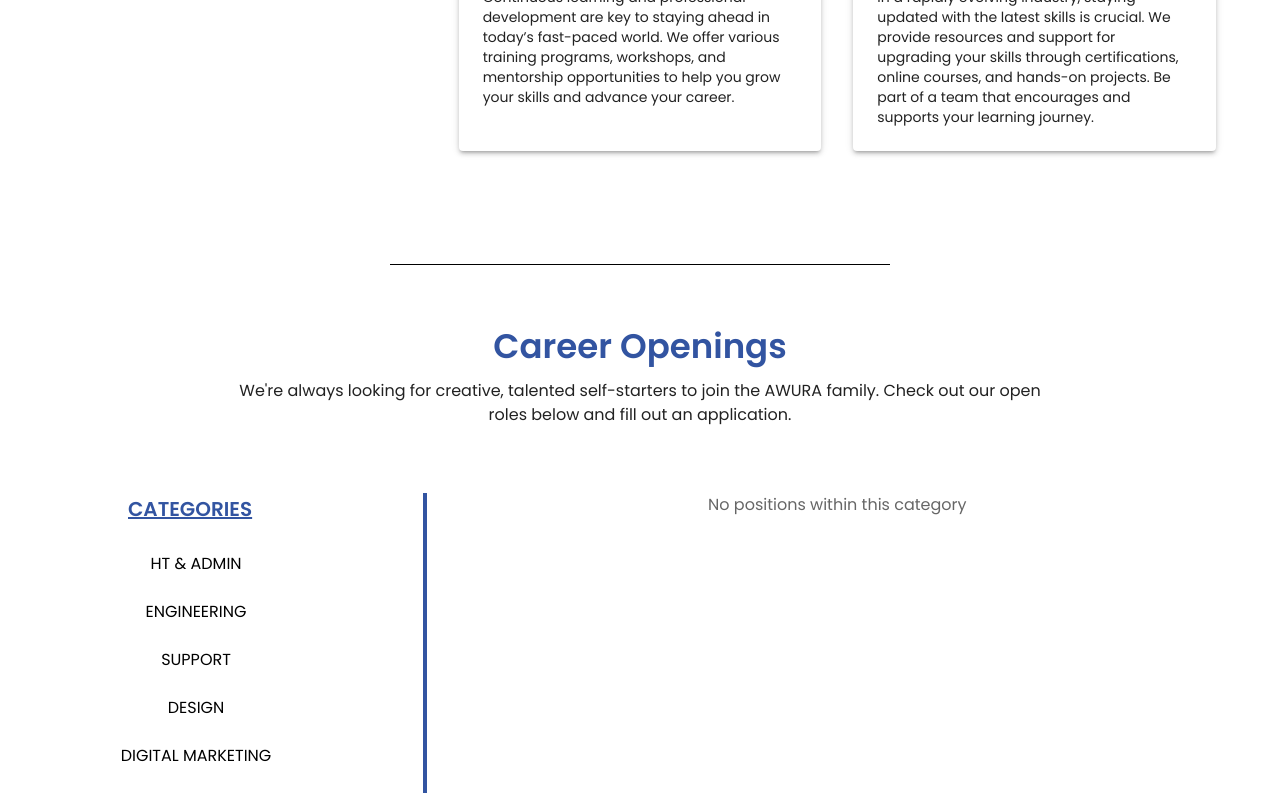
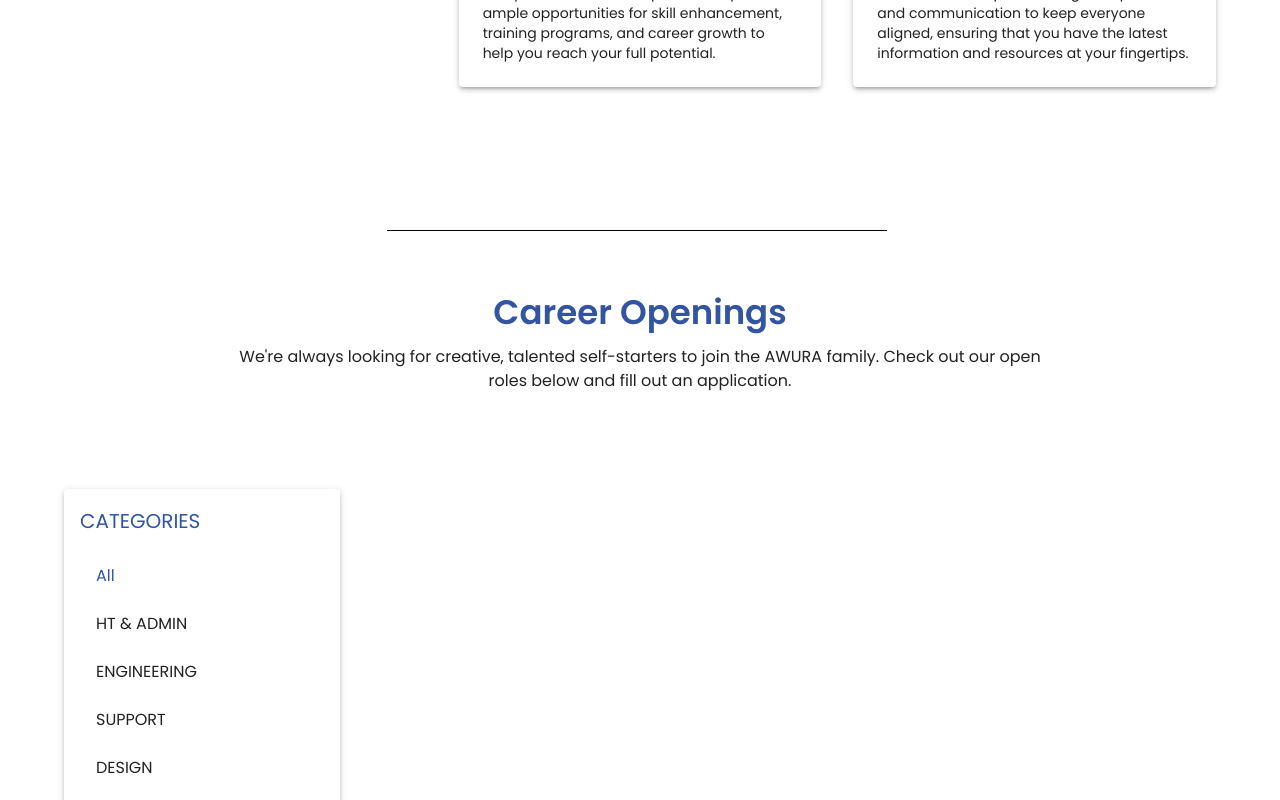
Before and after one commit to bettyhabtesh/AwuraWebsite, a React (Create React App) app: page /vacancy in a window 1280 px wide. Shown: the part 940-1740 px from the top of the page. Built offline with nearby package versions, Linux system fonts and the light colour scheme.

Commit message:
Made responsive

```diff
--- a/src/Components/Home.js
+++ b/src/Components/Home.js
@@ -33,7 +33,7 @@
             <StyledBox
               mt={4}
               borderBottom="1px solid #000"
-              width={{ xs: "100%", sm: "500px" }}
+              width={{ xs: "100%", sm: "500px", md: "500px" }}
               height={2}
               mr="100px"
             />
@@ -79,6 +79,10 @@
     flex-direction: column;
     align-items: center;
   }
+  @media (min-width: 769px) and (max-width: 1024px) {
+    flex-direction: column;
+    align-items: center;
+  }
 `;
 
 const TextContainer = styled.div`
@@ -92,6 +96,12 @@
     margin-right: 20px;
     text-align: center;
   }
+  @media (min-width: 769px) and (max-width: 1024px) {
+    max-width: 80%;
+    margin-left: 20px;
+    margin-right: 20px;
+    text-align: center;
+  }
 `;
 
 const Title = styled.h1`
@@ -99,6 +109,9 @@
   font-weight: bold;
   @media (max-width: 768px) {
     font-size: 2.5rem;
+  }
+  @media (min-width: 769px) and (max-width: 1024px) {
+    font-size: 3rem;
   }
 `;
 
@@ -108,11 +121,17 @@
   @media (max-width: 768px) {
     font-size: 16px;
   }
+  @media (min-width: 769px) and (max-width: 1024px) {
+    font-size: 18px;
+  }
 `;
 
 const SpacerBox = styled(Box)`
   height: 30px;
   @media (max-width: 768px) {
+    display: none;
+  }
+  @media (min-width: 769px) and (max-width: 1024px) {
     display: none;
   }
 `;
@@ -121,12 +140,19 @@
   @media (max-width: 768px) {
     display: none;
   }
+  @media (min-width: 769px) and (max-width: 1024px) {
+    display: none;
+  }
 `;
 
 const ImageContainer = styled.div`
   max-width: 70%;
   @media (max-width: 768px) {
     max-width: 90%;
+    margin-top: 20px;
+  }
+  @media (min-width: 769px) and (max-width: 1024px) {
+    max-width: 80%;
     margin-top: 20px;
   }
 `;
@@ -139,6 +165,10 @@
     width: 100%;
     height: auto;
   }
+  @media (min-width: 769px) and (max-width: 1024px) {
+    width: 80%;
+    height: auto;
+  }
 `;
 
 export default Home;
--- a/src/Components/Vacancy.js
+++ b/src/Components/Vacancy.js
@@ -11,7 +11,6 @@
   List,
   ListItem,
   ListItemText,
-  Link,
   Divider,
 } from "@mui/material";
 import ArrowForwardIosIcon from "@mui/icons-material/ArrowForwardIos";
@@ -40,8 +39,18 @@
 
 const Vacancy = () => {
   const [positions, setPositions] = useState([]);
-  const [selectedCategory, setSelectedCategory] = useState("");
+  const [selectedPosition, setSelectedPosition] = useState(null);
+  const [filteredPositions, setFilteredPositions] = useState(positions);
   const careerOpeningsRef = useRef(null);
+  const categories = [
+    "All",
+    "HT & ADMIN",
+    "ENGINEERING",
+    "SUPPORT",
+    "DESIGN",
+    "DIGITAL MARKETING",
+  ];
+  const [selectedCategory, setSelectedCategory] = useState("All");
 
   useEffect(() => {
     const fetchData = async () => {
@@ -89,19 +98,35 @@
     fetchData();
   }, []);
 
+  useEffect(() => {
+    if (selectedCategory === "All") {
+      setFilteredPositions(positions);
+    } else {
+      const filtered = positions.filter(
+        (position) => position.category === selectedCategory
+      );
+      setFilteredPositions(filtered);
+    }
+  }, [selectedCategory, positions]);
+
   const handleCategoryClick = (category) => {
     setSelectedCategory(category);
   };
 
-  const handleJoinTeamClick = () => {
+  const handlePositionClick = (position) => {
+    setSelectedPosition(position);
     if (careerOpeningsRef.current) {
       careerOpeningsRef.current.scrollIntoView({ behavior: "smooth" });
     }
   };
+  const footerRef = useRef(null); // Create a ref for the footer
 
-  const filteredPositions = selectedCategory
-    ? positions.filter((position) => position.category === selectedCategory)
-    : positions;
+  // Scroll to footer function
+  const scrollToFooter = () => {
+    if (footerRef.current) {
+      footerRef.current.scrollIntoView({ behavior: 'smooth' });
+    }
+  };
 
   const SpacerBox = styled(Box)({
     height: "30px",
@@ -169,13 +194,13 @@
             variant="contained"
             color="primary"
             sx={{ mr: 2, backgroundColor: "#0FB4E8" }}
-            onClick={handleJoinTeamClick}
+            onClick={() => handlePositionClick(null)}
           >
             Join the team
           </Button>
         </Box>
       </Box>
-      handlebars Copy
+
       {/* Benefits Section */}
       <Container sx={{ py: 5 }}>
         <Grid container spacing={4}>
@@ -183,7 +208,7 @@
             <Typography
               variant="h4"
               component="h2"
-              color="#001833"
+              color="#00063F"
               sx={{
                 fontWeight: "bold",
                 textAlign: { xs: "center", md: "left" },
@@ -270,10 +295,10 @@
                     </Typography>
                   </Box>
                   <Typography variant="body2" component="p">
-                    Continuous learning and professional development are key to
-                    staying ahead in today’s fast-paced world. We offer various
-                    training programs, workshops, and mentorship opportunities
-                    to help you grow your skills and advance your career.
+                    We foster a culture of continuous learning and professional
+                    development. We provide ample opportunities for skill
+                    enhancement, training programs, and career growth to help
+                    you reach your full potential.
                   </Typography>
                 </Paper>
               </Grid>
@@ -291,15 +316,14 @@
                       color="#001833"
                       sx={{ fontWeight: "bold" }}
                     >
-                      Upgrade Skills
+                      Timely update
                     </Typography>
                   </Box>
                   <Typography variant="body2" component="p">
-                    In a rapidly evolving industry, staying updated with the
-                    latest skills is crucial. We provide resources and support
-                    for upgrading your skills through certifications, online
-                    courses, and hands-on projects. Be part of a team that
-                    encourages and supports your learning journey.
+                    Staying informed and up-to-date is key to our success. We
+                    prioritize regular updates and communication to keep
+                    everyone aligned, ensuring that you have the latest
+                    information and resources at your fingertips.
                   </Typography>
                 </Paper>
               </Grid>
@@ -307,201 +331,150 @@
           </Grid>
         </Grid>
       </Container>
+
+      <SpacerBox />
+
       {/* Career Openings Section */}
       <Container sx={{ py: 5 }}>
-        <Box
-          mt={4}
-          borderBottom="1px solid #000"
-          width={{ xs: "90%", sm: "500px" }}
-          height={2}
-          mx="auto"
-          sx={{ display: { xs: "none", sm: "block" } }}
-        />
+        <Box width={{ xs: "90%", md: "70%" }} mx="auto" textAlign="center" ref={careerOpeningsRef}>
+          <Box mt={4} borderBottom="1px solid #000" width={{ xs: "90%", sm: "100%", md: "500px" }} height={2} mx={{ xs: 'auto', sm: 'auto', md: '150px' }} />
           <SpacerBox />
           <SpacerBox />
-        <Box
-          width={{ xs: "90%", md: "70%" }}
-          mx="auto"
-          textAlign="center"
-          ref={careerOpeningsRef} // Set ref here
-        >
-          <Typography
-            variant="h4"
-            component="h2"
-            color="#3254A1"
-            sx={{ fontWeight: "bold" }}
-            gutterBottom
-          >
+
+          <Typography variant="h4" component="h2" color="#3254A1" sx={{ fontWeight: "bold" }} gutterBottom>
             Career Openings
           </Typography>
           <Typography variant="body1" component="p" gutterBottom>
-            We're always looking for creative, talented self-starters to join
-            the AWURA family. Check out our open roles below and fill out an
-            application.
+            We're always looking for creative, talented self-starters to join the AWURA family. Check out our open roles below and fill out an application.
           </Typography>
         </Box>
         <SpacerBox />
         <SpacerBox />
-        <Grid
-          container
-          spacing={4}
-          sx={{ flexDirection: { xs: "column", md: "row" } }}
-        >
-          <Grid
-            item
-            xs={12}
-            md={3}
-            sx={{ textAlign: { xs: "center", md: "left" } }}
-          >
-            <Typography
-              variant="h6"
-              component="h3"
-              color="#3254A1"
-              ml={{ xs: 0, md: 8 }}
-              sx={{
-                fontWeight: "bold",
-                textDecoration: "underline",
-                textAlign: { xs: "center", md: "left" },
-              }}
-              gutterBottom
-            >
+        <SpacerBox />
+
+        <Grid container spacing={2}>
+          <Grid item xs={12} sm={3}>
+            <Paper elevation={3} sx={{ padding: 2 }}>
+              <Typography variant="h6" component="h3" color="#3254A1" gutterBottom>
                 CATEGORIES
               </Typography>
-
-            <List
-              sx={{
-                display: "flex",
-                flexDirection: "column",
-                alignItems: { xs: "center", md: "flex-start" },
-              }}
-            >
-              {[
-                "HT & ADMIN",
-                "ENGINEERING",
-                "SUPPORT",
-                "DESIGN",
-                "DIGITAL MARKETING",
-              ].map((category, index) => (
+              <List>
+                {categories.map((category) => (
                   <ListItem
                     button
-                  key={index}
+                    key={category}
                     onClick={() => handleCategoryClick(category)}
-                  sx={{
-                    color: selectedCategory === category ? "#3254A1" : "#000",
-                    textAlign: "center",
-                  }}
+                    sx={{ color: selectedCategory === category ? '#3254A1' : 'inherit' }}
                   >
                     <ListItemText primary={category} />
                   </ListItem>
                 ))}
               </List>
+            </Paper>
           </Grid>
-          <Grid
-            item
-            xs={12}
-            md={1}
-            sx={{ display: { xs: "none", md: "block" } }}
-          >
-            <Divider
-              orientation="vertical"
+          <Grid item xs={12} sm={9}>
+            <List>
+              {filteredPositions.map((position, index) => (
+                <React.Fragment key={index}>
+                  <ListItem button onClick={() => handlePositionClick(position)}>
+                    <Box
                       sx={{
-                height: "300px",
-                borderColor: "#3254A1",
-                borderRight: "4px solid #3254A1",
-              }}
-            />
-          </Grid>
-          <Grid
-            item
-            xs={12}
-            md={8}
-            sx={{
-              display: "flex",
-              flexDirection: "column",
-              alignItems: "center",
+                        display: 'flex',
+                        flexDirection: { xs: 'column', sm: 'row' },
+                        justifyContent: 'space-between',
+                        width: '100%',
+                        color: '#3254A1',
                       }}
                     >
-            {filteredPositions.length > 0 ? (
-              filteredPositions.map((position, index) => (
-                <React.Fragment key={index}>
-                  <Paper
-                    elevation={3}
+                      <Box sx={{ flex: 1, display: { xs: 'flex', sm: 'none' }, mb: 1 }}>
+                        <Typography
+                          component="span"
                           sx={{
-                      p: 2,
-                      display: "flex",
-                      flexDirection: "row",
-                      justifyContent: "space-between",
-                      alignItems: "center",
-                      mb: 2,
-                      width: "100%",
+                            fontWeight: 'bold',
+                            color: '#00063F',
+                            fontSize: '24px' // Bigger font size for mobile
                           }}
-                  >
-                    <Box sx={{ flex: 1, textAlign: "center" }}>
-                      <Typography
-                        variant="h6"
-                        component="h4"
-                        color="#001833"
-                        sx={{ fontWeight: "bold" }}
                         >
                           {position.title}
                         </Typography>
                       </Box>
-                    <Box sx={{ flex: 1, textAlign: "center" }}>
-                      <Typography variant="body2" component="p">
-                        Experience
+                      <Box sx={{ flex: 1, display: { xs: 'none', sm: 'flex' }, mb: 1 }}>
+                        <ListItemText
+                          primary={
+                            <Typography
+                              component="span"
+                              sx={{
+                                fontWeight: 'bold',
+                                color: '#00063F',
+                                fontSize: '20px'
+                              }}
+                            >
+                              {position.title}
                             </Typography>
-                      <Typography
-                        variant="body2"
-                        component="p"
-                        color="#001833"
-                        sx={{
-                          fontWeight: "bold",
-                          fontSize: { xs: "14px", md: "18px" },
-                        }} // Adjust font size
-                      >
+                          }
+                        />
+                      </Box>
+                      <Box sx={{ flex: 1, display: 'flex', alignItems: 'center' }}>
+                        <Typography component="span" sx={{ color: 'gray', fontSize: '10px', mr: 1 }}>
+                          Experience:
+                        </Typography>
+                        <Typography component="span" sx={{ fontWeight: 'bold', color: '#00063F', fontSize: '20px' }}>
                           {position.experience} Years
                         </Typography>
                       </Box>
-                    <Box sx={{ flex: 1, textAlign: "center" }}>
-                      <Typography variant="body2" component="p">
-                        Deadline
+                      <Box sx={{ flex: 1, display: 'flex', alignItems: 'center' }}>
+                        <Typography component="span" sx={{ color: 'gray', fontSize: '10px', mr: 1 }}>
+                          Deadline:
                         </Typography>
-                      <Typography
-                        variant="body2"
-                        component="p"
-                        color="#001833"
-                        sx={{
-                          fontWeight: "bold",
-                          fontSize: { xs: "14px", md: "18px" },
-                        }} // Adjust font size
-                      >
+                        <Typography component="span" sx={{ fontWeight: 'bold', color: '#00063F' }}>
                           {position.deadline}
                         </Typography>
                       </Box>
-                    <Box sx={{ display: "flex", alignItems: "center" }}>
-                      <Link
-                        href={position.link}
-                        target="_blank"
-                        rel="noopener noreferrer"
-                        underline="none"
+                    </Box>
+                    {/* Arrow Icon with scrollToFooter action */}
+                    <Button onClick={scrollToFooter} sx={{ display: 'flex', alignItems: 'center' }}>
+                      <ArrowForwardIosIcon style={{ color: "#3F51B5" }} />
+                    </Button>
+                  </ListItem>
+                  {index < filteredPositions.length - 1 && <Divider />}
+                </React.Fragment>
+              ))}
+            </List>
+            {selectedPosition && (
+              <Box mt={4}>
+                <Typography
+                  variant="h5"
+                  component="h3"
+                  color="#001833"
+                  sx={{ fontWeight: "bold", textAlign: "center", mb: 2 }}
                 >
-                        <ArrowForwardIosIcon />
-                      </Link>
+                  Apply for {selectedPosition.title} Here
+                </Typography>
+                <Box
+                  sx={{
+                    display: "flex",
+                    justifyContent: "center",
+                    alignItems: "center",
+                    flexDirection: "column",
+                  }}
+                >
+                  <iframe
+                    src={selectedPosition.link}
+                    width="100%"
+                    height="1000"
+                    frameBorder="0"
+                    marginHeight="0"
+                    marginWidth="0"
+                  >
+                    Loading…
+                  </iframe>
                 </Box>
-                  </Paper>
-                  {index < filteredPositions.length - 1 && (
-                    <Divider sx={{ my: 2 }} />
-                  )}
-                </React.Fragment>
-              ))
-            ) : (
-              <Typography variant="body1" color="textSecondary">
-                No positions within this category
-              </Typography>
+              </Box>
             )}
           </Grid>
         </Grid>
       </Container>
+      <SpacerBox />
       <Footer />
     </Box>
   );
```
Also changed, not shown: src/Components/Navbar.js (+4 -4 lines), src/Assets/meklit.png. Lines whose indentation alone changed are shown as unchanged.
